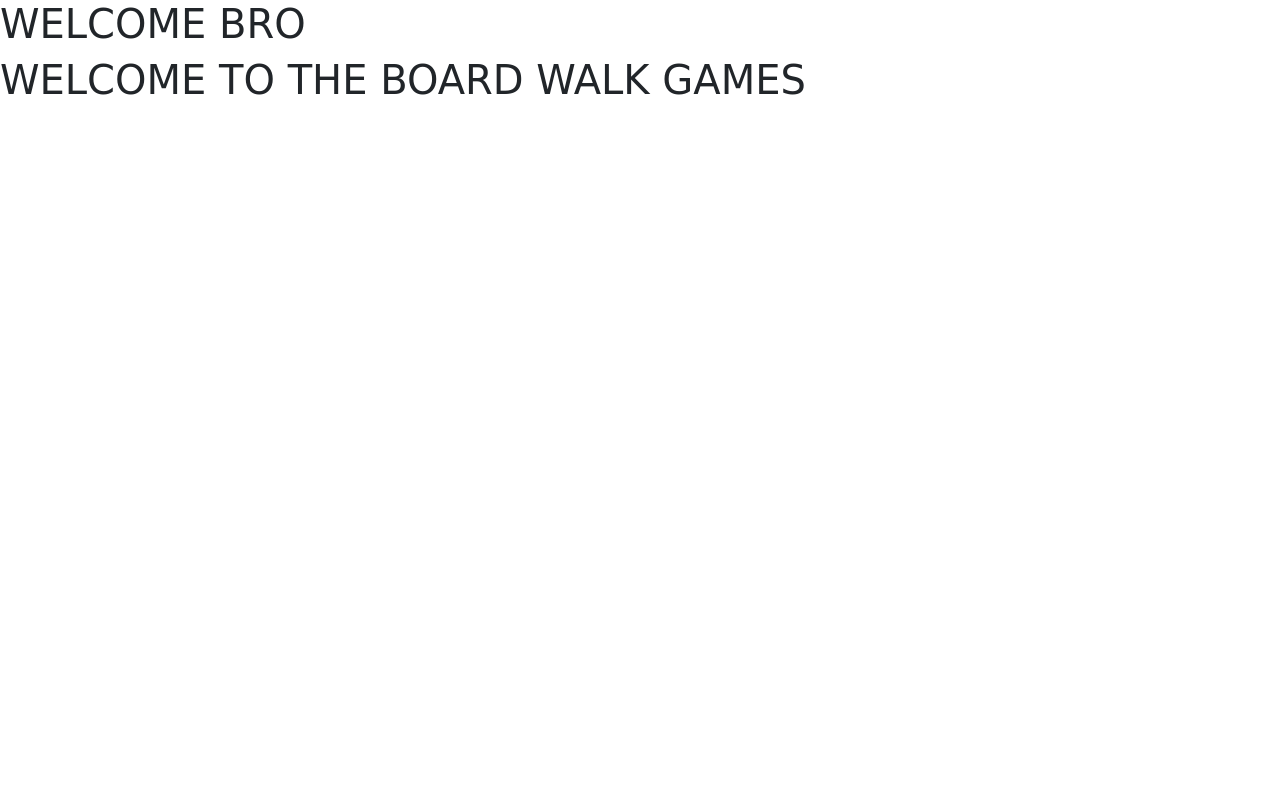
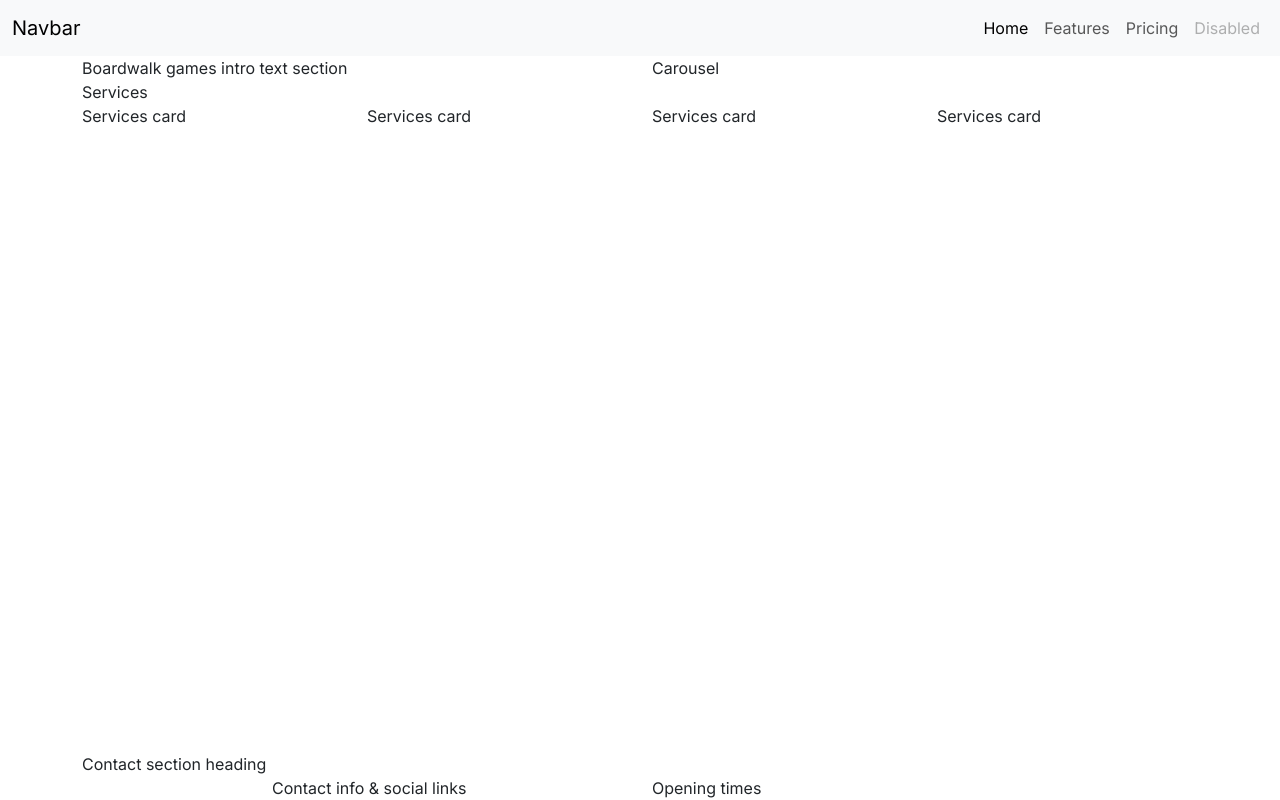
Before and after one commit to KevinOSull/BoardWalkGames, a plain HTML site: page index.html in a window 1280 px wide. Drawn offline with nearby package versions, Linux system fonts and the light colour scheme; a web font is replaced by a local one.

Commit message:
added new css and html etc

```diff
--- a/assets/css/styles.css
+++ b/assets/css/styles.css
@@ -1,9 +1,37 @@
 @import url('https://fonts.googleapis.com/css2?family=Inter:wght@100..900&family=Macondo&display=swap');
 
-body {
-    font-family: "Inter", sans-serif;
+:root{
+    --primary-font:"inter", sans-serif;
+    --secondary-font:"Macondo", cursive;
+    --primary-color:#3a2620;
+    --secondary-color:#aa9581;
+    --hightlight-color:#416a8e;
+    --lighthighlight-color:#7a9fc2;
+
 }
 
-h1 {
-    font-family: "Macondo", cursive;
+body{
+    font-family:var(--primary-font);
+
 }
+
+h1,
+h2,
+h3{
+    font-family:var(--secondary-font);
+    color:var(--primary-color);
+}
+
+.sub-heading-color{
+    color:var(--hightlight-color);
+}
+
+/*.container,
+.row {
+    border: 2px solid black;
+}
+
+.col-12 {
+    border: 2px solid white;
+    background-color: lightgray;
+}*/
--- a/index.html
+++ b/index.html
@@ -1,23 +1,89 @@
 <!DOCTYPE html>
 <html lang="en">
+
 <head>
     <meta charset="UTF-8">
     <meta name="viewport" content="width=device-width, initial-scale=1.0">
-    <title>Board Walk Games</title>
-     <link href="https://cdn.jsdelivr.net/npm/bootstrap@5.3.3/dist/css/bootstrap.min.css" rel="stylesheet"
+    <meta name="description"
+        content="Boardwalk Games, your ultimate gaming retreat! Perfect for casual gamers, enthusiasts, and student gatherings. Visit us for your next adventure in board gaming.">
+    <title>Board Walk Games | Home</title>
+
+    <link rel="apple-touch-icon" sizes="180x180" href="assets/images/apple-touch-icon.png">
+    <link rel="icon" type="image/png" sizes="32x32" href="assets/images/favicon-32x32.png">
+    <link rel="icon" type="image/png" sizes="16x16" href="assets/images/favicon-16x16.png">
+    <link href="https://cdn.jsdelivr.net/npm/bootstrap@5.3.3/dist/css/bootstrap.min.css" rel="stylesheet"
         integrity="sha384-QWTKZyjpPEjISv5WaRU9OFeRpok6YctnYmDr5pNlyT2bRjXh0JMhjY6hW+ALEwIH" crossorigin="anonymous">
     <link rel="stylesheet" href="assets/css/styles.css">
 </head>
-<body>
-    <h1>WELCOME BRO</h1>
-    <h1>WELCOME TO THE BOARD WALK GAMES</h1>
+
+<body class="d-flex flex-column min-vh-100">
+    <nav class="navbar navbar-expand-lg bg-body-tertiary">
+        <div class="container-fluid">
+            <a class="navbar-brand" href="#">Navbar</a>
+            <button class="navbar-toggler" type="button" data-bs-toggle="collapse" data-bs-target="#navbarNav"
+                aria-controls="navbarNav" aria-expanded="false" aria-label="Toggle navigation">
+                <span class="navbar-toggler-icon"></span>
+            </button>
+            <div class="collapse navbar-collapse" id="navbarNav">
+                <ul class="navbar-nav ms-auto">
+                    <li class="nav-item">
+                        <a class="nav-link active" aria-current="page" href="#">Home</a>
+                    </li>
+                    <li class="nav-item">
+                        <a class="nav-link" href="#">Features</a>
+                    </li>
+                    <li class="nav-item">
+                        <a class="nav-link" href="#">Pricing</a>
+                    </li>
+                    <li class="nav-item">
+                        <a class="nav-link disabled" aria-disabled="true">Disabled</a>
+                    </li>
+                </ul>
+            </div>
+        </div>
+    </nav>
+    <header class="container">
+        <div class="row">
+            <div class="col-12 col-xl-6">Boardwalk games intro text section</div>
+            <div class="col-12 col-xl-6">Carousel</div>
+        </div>
+    </header>
+
+    <main>
+        <section class="container">
+            <div class="row">
+                <div class="col-12">
+                    Services
+                </div>
+                <div class="col-12 col-md-6 col-xl-3">Services card</div>
+                <div class="col-12 col-md-6 col-xl-3">Services card</div>
+                <div class="col-12 col-md-6 col-xl-3">Services card</div>
+                <div class="col-12 col-md-6 col-xl-3">Services card</div>
+            </div>
+        </section>
+    </main>
+
+    <footer class="mt-auto">
+        <div class="container">
+            <div class="row justify-content-center">
+                <div class="col-12">Contact section heading</div>
+                <!-- Contact info -->
+                <div class="col-12 col-md-6 col-xl-4">Contact info & social links</div>
+                <!-- Opening times -->
+                <div class="col-12 col-md-6 col-xl-4">Opening times</div>
+            </div>
+        </div>
+    </footer>
 
 
-     <script src="https://cdn.jsdelivr.net/npm/bootstrap@5.3.3/dist/js/bootstrap.bundle.min.js"
+
+
+    <script src="https://cdn.jsdelivr.net/npm/bootstrap@5.3.3/dist/js/bootstrap.bundle.min.js"
         integrity="sha384-YvpcrYf0tY3lHB60NNkmXc5s9fDVZLESaAA55NDzOxhy9GkcIdslK1eN7N6jIeHz" crossorigin="anonymous">
-    </script>
+        </script>
 
     <!-- Font Awesome kit -->
     <script src="https://kit.fontawesome.com/aa9af45995.js" crossorigin="anonymous"></script>
 </body>
+
 </html>
```
Also changed, not shown: game-library.html (added, +91 -0 lines).
